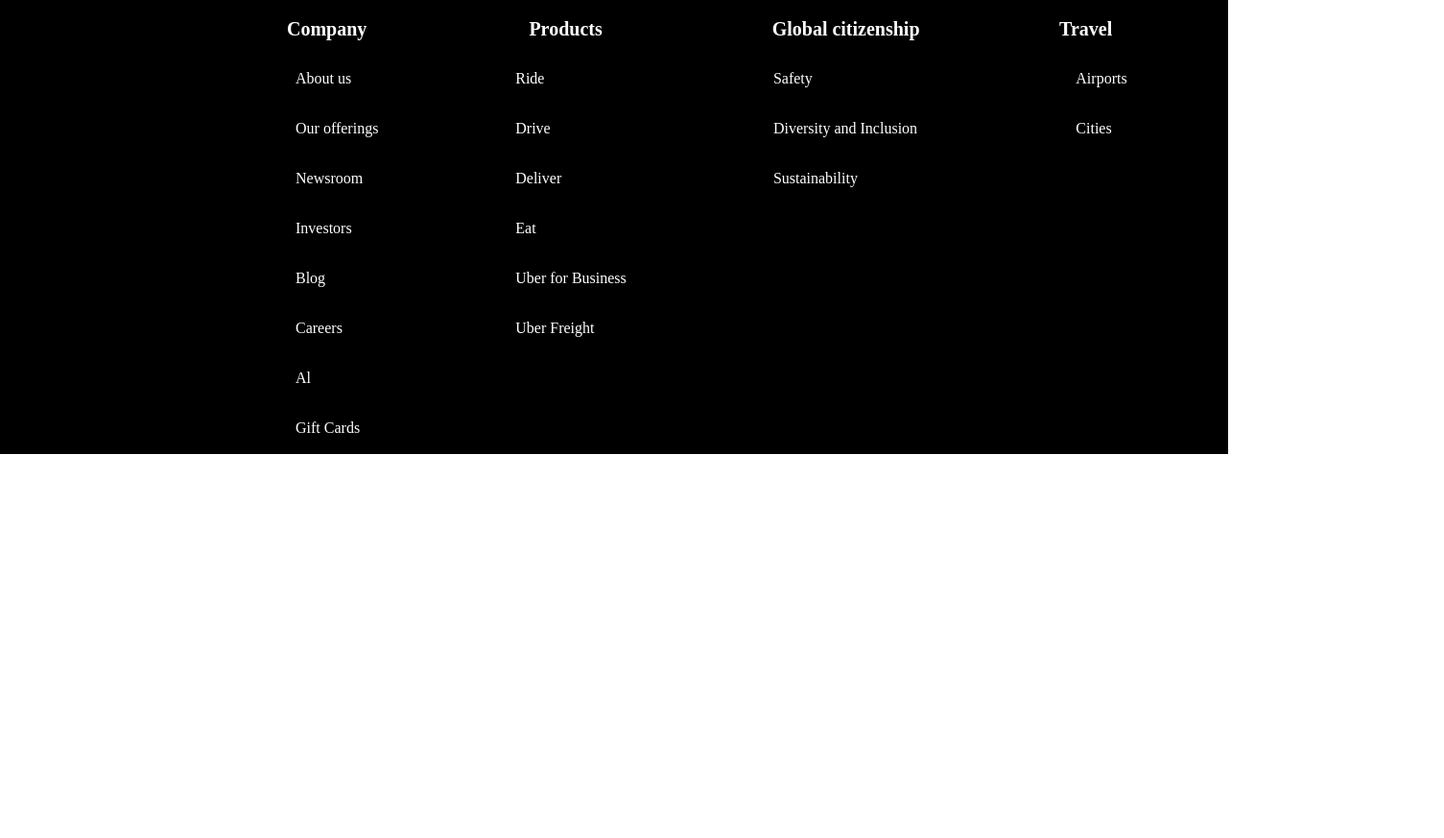
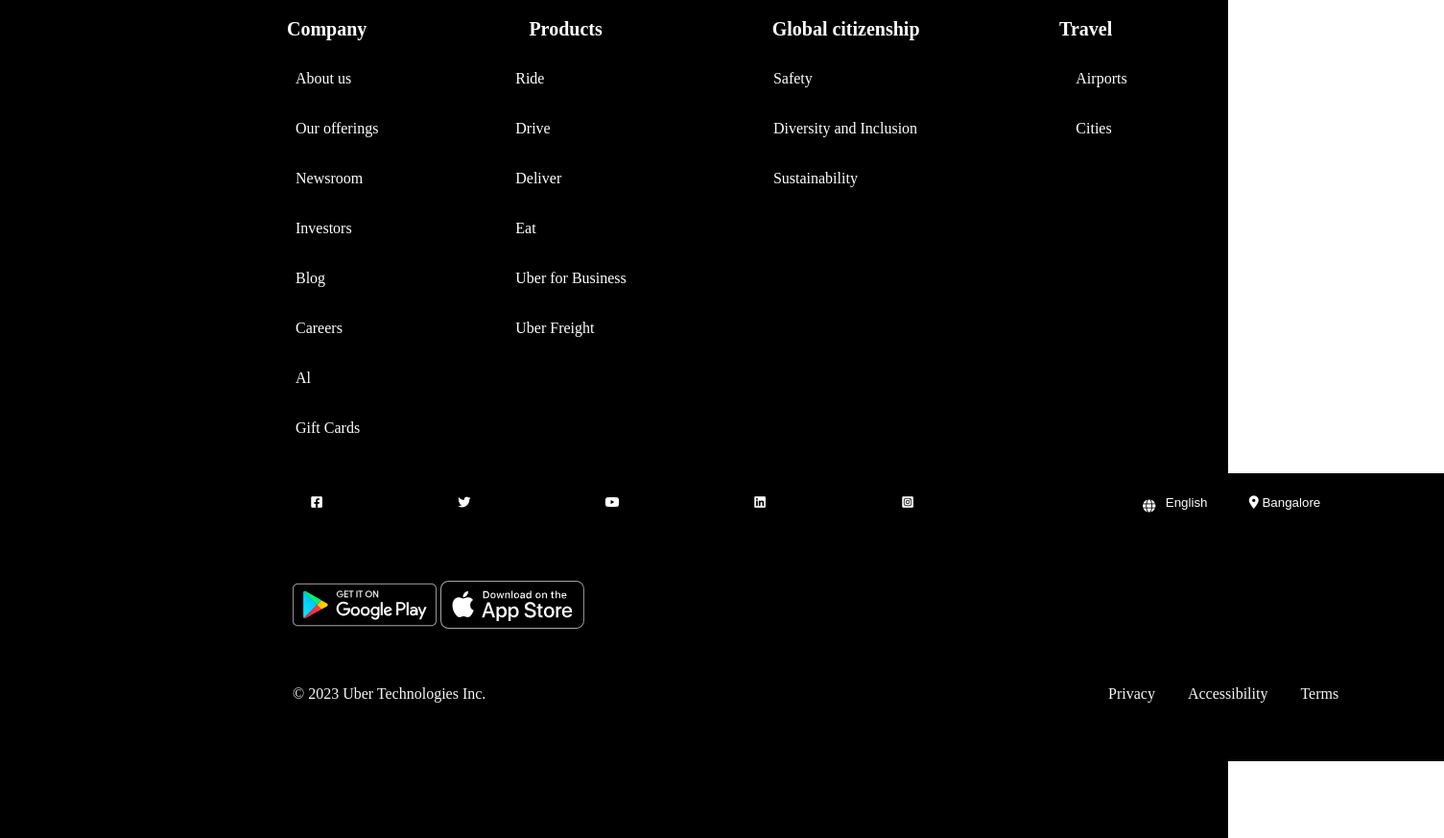
Before and after one commit to aparnasukesh/Uber_clone, a plain HTML site: page index.html in a window 1280 px wide. Shown: the part 2647-3520 px from the top of the page at 96% size, 1505 px wide, since content can reach past the window. Before the commit the page ends 3120 px from the top, so only its background shows below. Drawn offline with Linux system fonts and the light colour scheme.

Commit message:
compelte

```diff
--- a/index.html
+++ b/index.html
@@ -6,6 +6,7 @@
     <title>Document</title>
 </head>
 <link href="uber.css" type="text/css" rel="stylesheet">
+<link rel="icon"href="uberlogo.webp">
 <link rel="stylesheet" href="https://cdnjs.cloudflare.com/ajax/libs/font-awesome/6.4.0/css/all.min.css">
 <body>
     <div class="container">
@@ -179,6 +180,27 @@
                         <td><a href="index.html" class="tbl-data"></a></td>
                     </tr>
                 </table>
+                <div class="footer-end">
+                    <button class="icon-btn"><i class="fa-brands fa-square-facebook"></i></button>
+                    <button class="icon-btn1"><i class="fa-brands fa-twitter"></i></button>
+                    <button class="icon-btn1"><i class="fa-brands fa-youtube"></i></button>
+                    <button class="icon-btn1"><i class="fa-brands fa-linkedin"></i></button>
+                    <button class="icon-btn1"><i class="fa-brands fa-square-instagram"></i></button>
+                    <button class="lang-btn"><i class="fa-solid fa-globe"></i>English</button>
+                    <button class="loc-btn"><i class="fa-solid fa-location-dot"></i> Bangalore</button>
+                    <br>
+                    <img src="playstoreimg.svg" class="playstr-img">
+                    <img src="appstoreappleimg.svg" class="playstr-img">
+                    <br>
+                    <div class="end-div1">
+                        <p class="end-text">© 2023 Uber Technologies Inc.</p>
+                    </div>
+                   <div class="end-div2">
+                        <a href="index.html" class="end-text1">Privacy</a>
+                        <a href="index.html" class="end-text2">Accessibility</a>
+                        <a href="index.html"class="end-text3">Terms</a>
+                   </div>
+                </div>
             </div>
          </div>
     </div>
--- a/uber.css
+++ b/uber.css
@@ -170,7 +170,7 @@ body{
 }
 .footer{
     width: 100%;
-    height: 800px;
+    height: 1200px;
     background-color: black;
     float: left;
 }
@@ -563,3 +563,108 @@ body{
     cursor: pointer;
     margin-left: 80px;
 }
+.footer-end{
+    width: 1200px;
+    height: 300px;
+    background-color: black;
+    margin-left: 80px;
+    margin-top: 20px;
+}
+.icon-btn{
+    width: 50px;
+    height: 50px;
+    color: white;
+    border-radius: 5px;
+    background-color: black;
+    border: none;
+}.icon-btn:hover{
+    cursor: pointer;
+    transition: 0.5;
+    background-color:  #F6F6F6 ;
+    color: black;
+}.icon-btn1{
+    width: 50px;
+    height: 50px;
+    color: white;
+    margin-left: 100px;
+    border-radius: 5px;
+    margin-top: 5px;
+    background-color: black;
+    border: none;
+}.icon-btn1:hover{
+    cursor: pointer;
+    transition: 0.5;
+    background-color:  #F6F6F6 ;
+    color: black;
+}.lang-btn{
+    width: 100px;
+    height: 50px;
+    color: white;
+    margin-left: 200px;
+    border-radius: 5px;
+    margin-top: 5px;
+    background-color: black;
+    border: none;
+}.lang-btn:hover{
+    cursor: pointer;
+    transition: 0.5;
+    background-color:  #F6F6F6 ;
+    color: black;
+}
+.loc-btn{
+    width: 100px;
+    height: 50px;
+    color: white;
+    margin-left: 10px;
+    border-radius: 5px;
+    margin-top: 5px;
+    background-color: black;
+    border: none;
+}.loc-btn:hover{
+    cursor: pointer;
+    transition: 0.5;
+    background-color:  #F6F6F6 ;
+    color: black;
+}.playstr-img{
+    width:150px;
+    height: 100px;
+    margin-top: 30px;
+}
+.end-text{
+    color: #F6F6F6;
+    margin-top: 30px;
+}
+.end-text1{
+    color: #F6F6F6;
+    text-decoration: none;
+    margin-left: 50px;
+    cursor: pointer;
+    transform: translateY(-100px);
+}
+.end-text2{
+    color: #F6F6F6;
+    text-decoration: none;
+    margin-left: 30px;
+    cursor: pointer;
+    transform: translateY(-100px);
+}
+.end-text3{
+    color: #F6F6F6;
+    text-decoration: none;
+    margin-left: 30px;
+    cursor: pointer;
+    transform: translateY(-100px);
+}
+.end-div1{
+    width: 400px;
+    height: 70px;
+    background-color: black;
+    float: left;
+}.end-div2{
+    width: 400px;
+    height: 35px;
+    margin-left: 400px;
+    background-color: black;
+    float: left;
+    padding-top: 30px;
+}
```
Also changed, not shown: appstoreappleimg.svg (added), playstoreimg.svg (added), uberlogo.webp (added).
